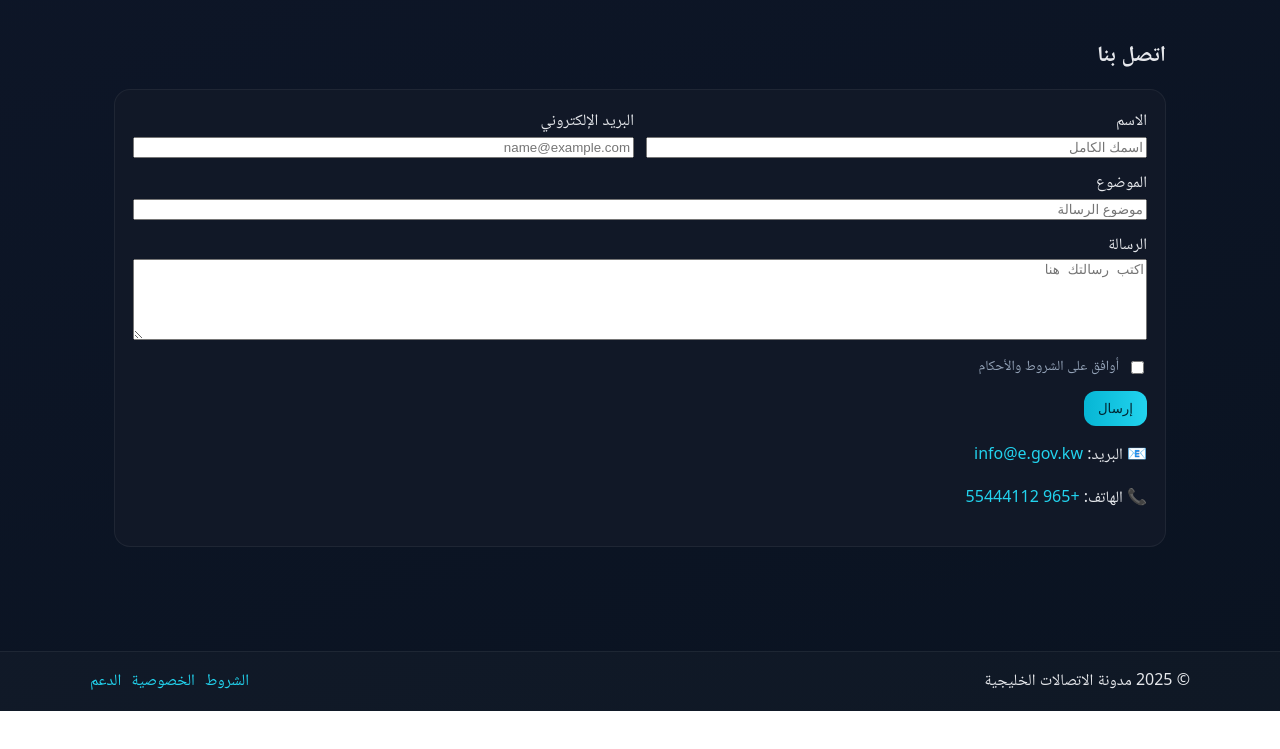
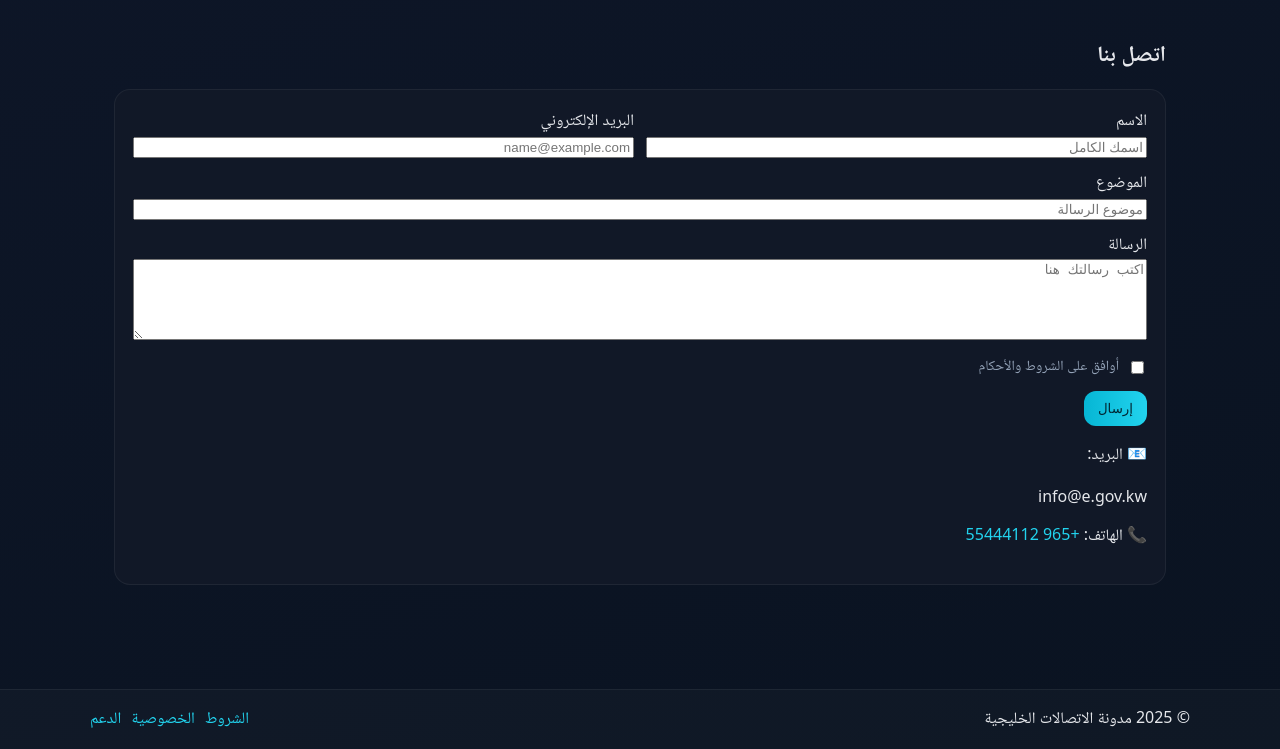
Before and after one commit to moathssnck/fghvb, a website: page index.html in a window 1280 px wide. Shown: the part 833-1582 px from the top of the page. Before the commit the page ends 1544 px from the top, so only its background shows below. Drawn offline with Linux system fonts and the light colour scheme.

Commit message:
Update index.html

```diff
--- a/index.html
+++ b/index.html
@@ -556,7 +556,7 @@
         <label style="display:flex;gap:8px;align-items:center;margin-top:10px;font-size:14px;color:var(--muted)"><input type="checkbox" required /> أوافق على الشروط والأحكام</label>
         <button class="btn primary" type="submit" style="margin-top:12px">إرسال</button>
         </form>
-        <p style="margin-top:16px">📧 البريد: <a>info@e.gov.kw</a></p>
+        <p style="margin-top:16px">📧 البريد: <p>info@e.gov.kw</p></p>
         <p>📞 الهاتف: <a href="tel:+96555444112">+965 55444112</a></p>
         </div>
         </section>
```
